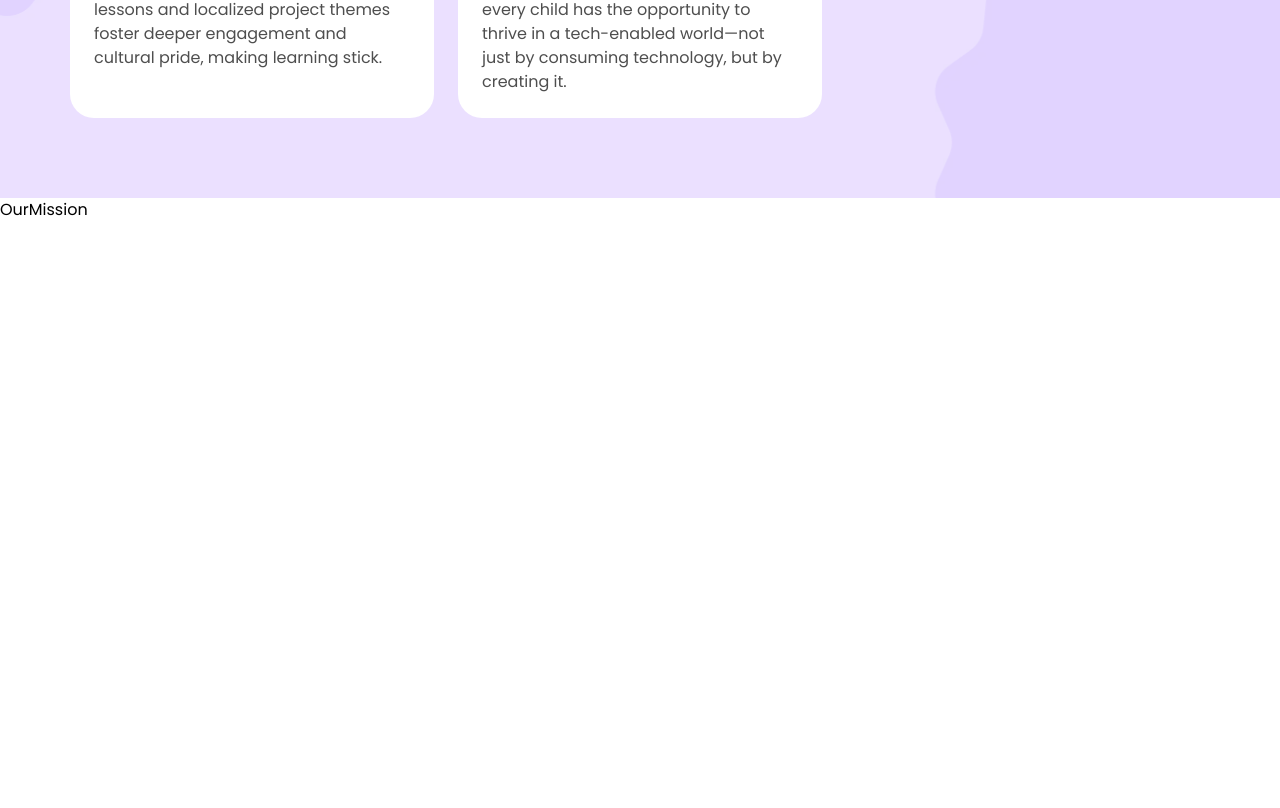
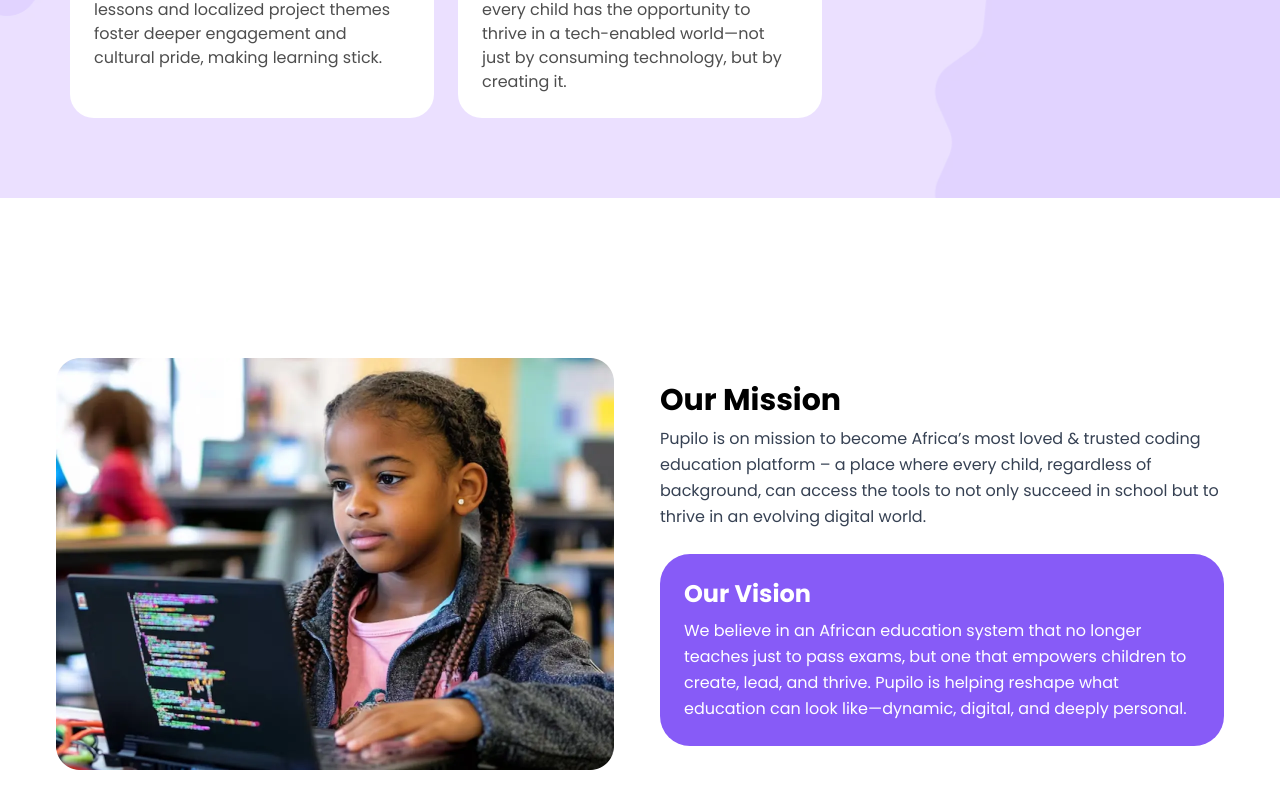
Before and after one commit to Pupiloinc/Pupilo, a Next.js app: page /why-pupilo in a window 1280 px wide. Shown: the part 1835-2643 px from the top of the page. Before the commit the page ends 2057 px from the top, so only its background shows below. Built offline with nearby package versions, Linux system fonts and the light colour scheme.

Commit message:
image change into webp

```diff
--- a/src/components/why-pupilo/OurMission.jsx
+++ b/src/components/why-pupilo/OurMission.jsx
@@ -1,8 +1,44 @@
 import React from 'react'
-
+import Image from 'next/image'
 const OurMission = () => {
   return (
-    <div>OurMission</div>
+    <section className="max-w-[1200px] mx-auto px-4 lg:py-[160px] md:py-20 py-14 flex flex-col md:flex-row gap-10 items-center">
+      {/* Left: Image */}
+      <div className="w-full md:w-1/2 rounded-[20px] overflow-hidden">
+        <Image
+          src="/assets/images/webp/our-mission.webp"
+          alt="Girl coding on laptop"
+          width={558}
+          height={412}
+          className="rounded-[20px] w-full max-w-[558px] xl:h-[412px] h-auto object-cover"
+        />
+      </div>
+
+      {/* Right: Text Content */}
+      <div className="w-full md:w-1/2 space-y-6">
+        {/* Mission */}
+        <div>
+          <h2 className="text-3xl font-bold text-black mb-2">Our Mission</h2>
+          <p className="text-gray-700 text-[16px] leading-relaxed">
+            Pupilo is on mission to become Africa’s most loved & trusted coding
+            education platform – a place where every child, regardless of
+            background, can access the tools to not only succeed in school but
+            to thrive in an evolving digital world.
+          </p>
+        </div>
+
+        {/* Vision */}
+        <div className="bg-[#875BF7] text-white p-6 rounded-[30px]">
+          <h2 className="text-2xl font-bold mb-2">Our Vision</h2>
+          <p className="text-[16px] leading-relaxed">
+            We believe in an African education system that no longer teaches
+            just to pass exams, but one that empowers children to create, lead,
+            and thrive. Pupilo is helping reshape what education can look
+            like—dynamic, digital, and deeply personal.
+          </p>
+        </div>
+      </div>
+    </section>
   )
 }
 
```
